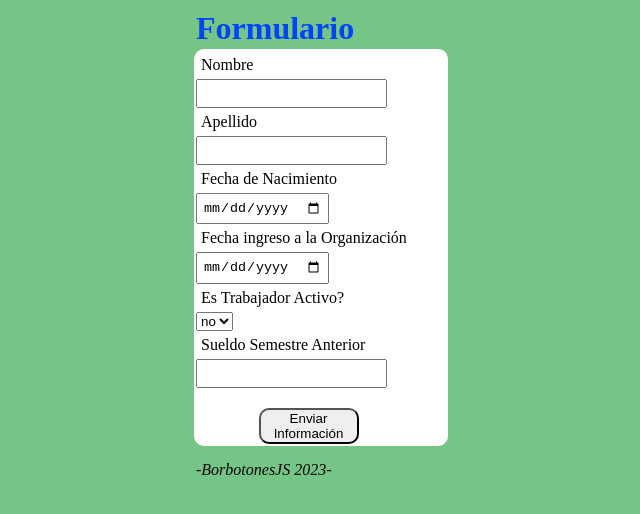
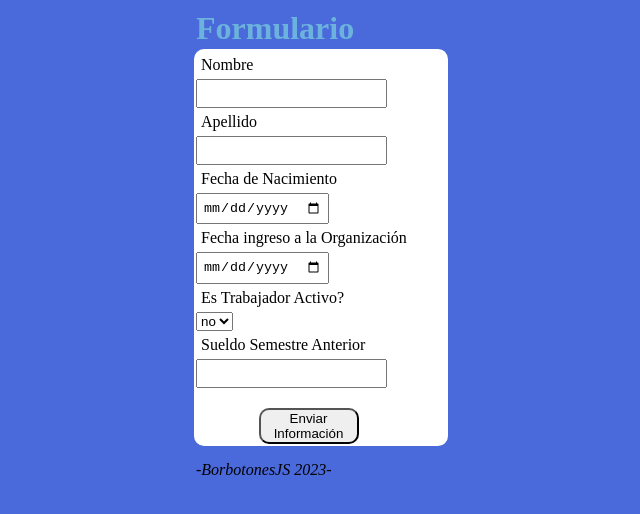
Before and after one commit to galiardi/sprint3, a plain HTML site: page index.html in a window 1280 px wide. Shown: the whole page, without its empty margins (319-959 px from the left). Drawn offline with Linux system fonts and the light colour scheme.

Commit message:
ultimos cambios en CSS

```diff
--- a/assets/css/styles.css
+++ b/assets/css/styles.css
@@ -1,6 +1,6 @@
 /* comienzo de css */
 body {
-    background-color: rgb(117, 197, 135); /* Color de fondo */
+    background-color: rgb(74, 105, 218); /* Color de fondo */
 }
 
 form {
@@ -12,7 +12,7 @@ form {
 }
 
 h1 {
-    color: rgb(0, 68, 255); /* Definimos el color del títuo */
+    color: rgb(107, 179, 221); /* Definimos el color del títuo */
     margin: 0 auto; /* Centramos el título */
     width: 250px;   /* Sin ancho no podemos centrar */
     padding: 2px; /* separamos los bordes del form del resto de elementos */
```
